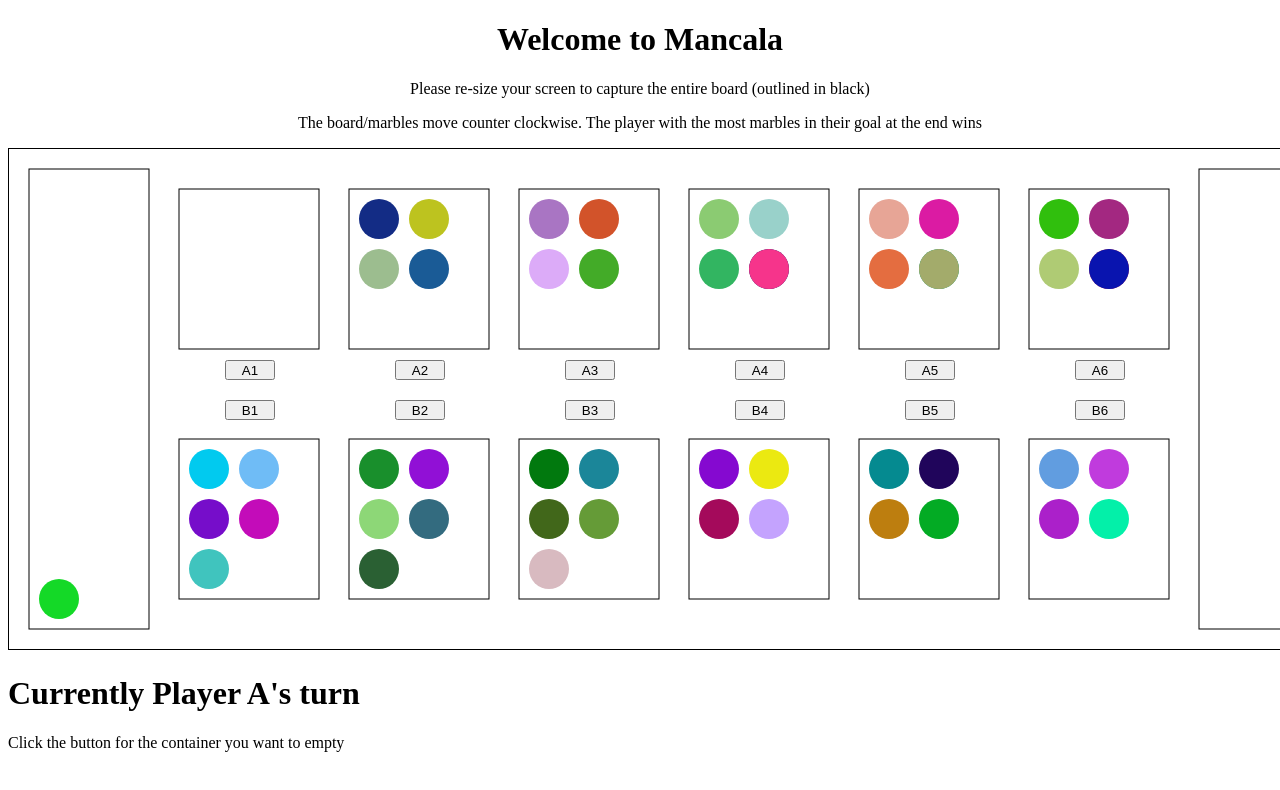
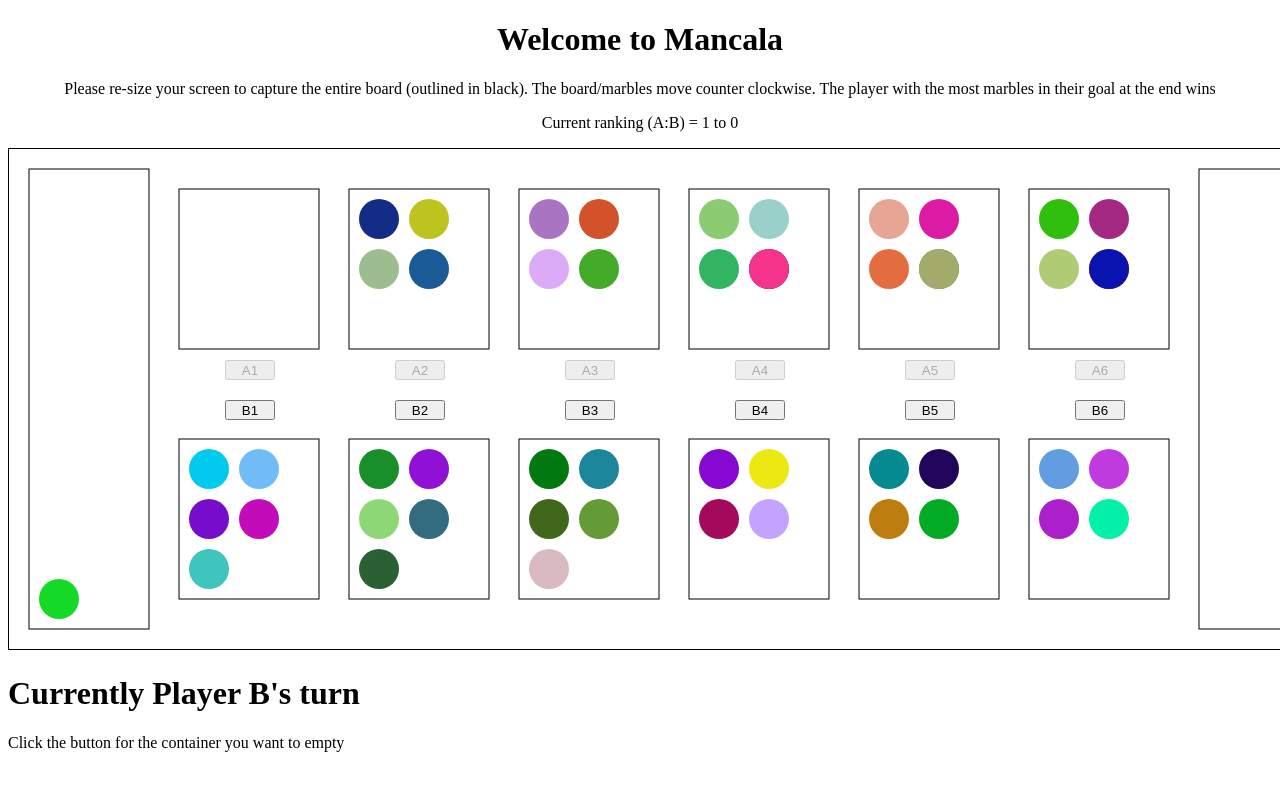
Before and after one commit to mschoeni179/mancala, a plain HTML site: page proj1_js/board.html in a window 1280 px wide. Both pictures are taken after a click on the button "A1". Shown: the top 790 px of the page. Drawn offline with Linux system fonts and the light colour scheme.

Commit message:
implemented turn switching, finished game

```diff
--- a/proj1_js/board.html
+++ b/proj1_js/board.html
@@ -14,13 +14,13 @@
 
 <div id="text" style="text-align:center">
   <h1>Welcome to Mancala</h1>
-  <p>Please re-size your screen to capture the entire board (outlined in black)</p>
-  <p>The board/marbles move counter clockwise. The player with the most marbles in their goal at the end wins</p>
+  <p>Please re-size your screen to capture the entire board (outlined in black). The board/marbles move counter clockwise. The player with the most marbles in their goal at the end wins</p>
+  <p id="ranking">Current ranking (A:B) =  0 to 0</p>
 </div>
 <canvas id="canvas" width="1330" height="500" style="border:1px solid #000000;"> </canvas>
-<script src="game.js"></script>
 
 <h1 id="turn">Currently Player A's turn</h1>
 <p>Click the button for the container you want to empty</p>
 </body>
+<script src="game.js"></script>
 </html>
--- a/proj1_js/game.js
+++ b/proj1_js/game.js
@@ -55,79 +55,61 @@ var board = {
     }
 }
 function switchTurn(p1) {
-  if (p1) {
-    document.getElementById("A1").hidden = false;
-    document.getElementById("A2").hidden = false;
-    document.getElementById("A4").hidden = false;
-    document.getElementById("A3").hidden = false;
-    document.getElementById("A5").hidden = false;
-    document.getElementById("A6").hidden = false;
-    document.getElementById("B1").hidden = true;
-    document.getElementById("B2").hidden = true;
-    document.getElementById("B4").hidden = true;
-    document.getElementById("B3").hidden = true;
-    document.getElementById("B5").hidden = true;
-    document.getElementById("B6").hidden = true;
-
+  let r = getTotals();
+  document.getElementById("ranking").innerHTML = "Current ranking (A:B) =  " +r[0] +  " to " + r[1];
+  if (checkWinner()) {
+    document.getElementById("turn").innerHTML = "Game over!";
+    //window.alert("")
+    document.getElementById("B1").disabled = true;
+    document.getElementById("B2").disabled = true;
+    document.getElementById("B4").disabled = true;
+    document.getElementById("B3").disabled = true;
+    document.getElementById("B5").disabled = true;
+    document.getElementById("B6").disabled = true;
+    document.getElementById("A1").disabled = true;
+    document.getElementById("A2").disabled = true;
+    document.getElementById("A4").disabled = true;
+    document.getElementById("A3").disabled = true;
+    document.getElementById("A5").disabled = true;
+    document.getElementById("A6").disabled = true;
   }
   else {
-    document.getElementById("B1").hidden = false;
-    document.getElementById("B2").hidden = false;
-    document.getElementById("B4").hidden = false;
-    document.getElementById("B3").hidden = false;
-    document.getElementById("B5").hidden = false;
-    document.getElementById("B6").hidden = false;
-    document.getElementById("A1").hidden = true;
-    document.getElementById("A2").hidden = true;
-    document.getElementById("A4").hidden = true;
-    document.getElementById("A3").hidden = true;
-    document.getElementById("A5").hidden = true;
-    document.getElementById("A6").hidden = true;
+    if (p1) {
+      document.getElementById("turn").innerHTML = "Currently Player A's turn";
+      document.getElementById("A1").disabled = false;
+      document.getElementById("A2").disabled = false;
+      document.getElementById("A4").disabled = false;
+      document.getElementById("A3").disabled = false;
+      document.getElementById("A5").disabled = false;
+      document.getElementById("A6").disabled = false;
+      document.getElementById("B1").disabled = true;
+      document.getElementById("B2").disabled = true;
+      document.getElementById("B4").disabled = true;
+      document.getElementById("B3").disabled = true;
+      document.getElementById("B5").disabled = true;
+      document.getElementById("B6").disabled = true;
+
+    }
+    else {
+      document.getElementById("turn").innerHTML = "Currently Player B's turn";
+      document.getElementById("B1").disabled = false;
+      document.getElementById("B2").disabled = false;
+      document.getElementById("B4").disabled = false;
+      document.getElementById("B3").disabled = false;
+      document.getElementById("B5").disabled = false;
+      document.getElementById("B6").disabled = false;
+      document.getElementById("A1").disabled = true;
+      document.getElementById("A2").disabled = true;
+      document.getElementById("A4").disabled = true;
+      document.getElementById("A3").disabled = true;
+      document.getElementById("A5").disabled = true;
+      document.getElementById("A6").disabled = true;
 
 
+    }
   }
 
 }
-
-// var aContainer = {
-//   num : 0,
-//   marbles : new Array(0),
-//   increment : function() {
-//     this.num = this.num + 1;
-//   },
-//   getCount : function() {
-//     return this.num;
-//   },
-//   addMarble : function(marbleNew) {
-//     this.increment();
-//     let n = this.getCount();
-//     this.marbles[n-1] = marbleNew
-
-//   },
-//   getMarbles : function() {
-//     return this.marbles;
-//   }
-// }
-
-// var bContainer = {
-//   num : 0,
-//   marbles : new Array(0),
-//   increment : function() {
-//     this.num = this.num + 1;
-//   },
-//   getCount : function() {
-//     return this.num;
-//   },
-//   addMarble : function(marbleNew) {
-//     this.increment();
-//     let n = this.getCount();
-//     this.marbles[n-1] = marbleNew
-
-//   },
-//   getMarbles : function() {
-//     return this.marbles;
-//   }
-// }
 
 class Slot {
   constructor(name, position, button) {
@@ -255,7 +237,7 @@ function movep2(slot) {
       {
         playAgain = true;
       }
-      else if (slotArr[slotIndex].getCount() == 1 && slotIndex < 7)
+      else if (slotArr[slotIndex].getCount() == 1 && slotIndex < 7 && opposite.getCount() > 0)
       {
         window.setTimeout(function(){
           let pocket = slotArr[slotIndex];
@@ -272,14 +254,18 @@ function movep2(slot) {
           }
           opposite.emptyContents();
         } , 1000);
-        window.alert("You stole player 1's marbles!");
+        window.alert("You stole Player A's marbles!");
 
       }
     }
   }
-
+  let r = getTotals();
+  document.getElementById("ranking").innerHTML = "Current ranking (A:B) =  " +r[0] +  " to " + r[1];
   slot.emptyContents();
-  return playAgain;
+  turn1 = !playAgain
+  if (!playAgain) {
+    switchTurn(true);
+  }
 }
 
 function movep1(slot) {
@@ -318,7 +304,7 @@ function movep1(slot) {
       {
         playAgain = true;
       }
-      else if (slotArr[slotIndex].getCount() == 1 && slotIndex > 7)
+      else if (slotArr[slotIndex].getCount() == 1 && slotIndex > 7 && opposite.getCount() > 0)
       {
         window.setTimeout(function(){
           let pocket = slotArr[slotIndex];
@@ -335,19 +321,18 @@ function movep1(slot) {
           }
           opposite.emptyContents();
         } , 1000);
-        window.alert("You stole player 2's marbles!");
+        window.alert("You stole Player B's marbles!");
       }
     }
 
   }
-
-  //check if is single marble across from other marbles
-  //take if so :)
-
-
-
+  let r = getTotals();
+  document.getElementById("ranking").innerHTML = "Current ranking (A:B) =  " +r[0] +  " to " + r[1];
   slot.emptyContents();
-  return playAgain;
+  turn1 = playAgain;
+  if (!playAgain) {
+    switchTurn(false);
+  }
 }
 
 function getCoor(p1, slot, marble) {
@@ -392,6 +377,33 @@ function getCoor(p1, slot, marble) {
   }
   return coor;
 }
+
+function getTotals() {
+  var total = new Array(2)
+  total[0] = a_pocket.getCount();
+  total[1] = b_pocket.getCount();
+  return total;
+}
+
+function checkWinner() {
+  var i = 1;
+  var a_marb = 0;
+  var b_marb = 0;
+  for (i=1; i< 7; i++) {
+    b_marb += slotArr[i].getCount();
+  }
+  for (i=8; i< 14; i++) {
+    a_marb += slotArr[i].getCount();
+  }
+  if (a_marb == 0 || b_marb == 0) {
+    return true;
+  }
+  else {
+    return false;
+  }
+
+}
+
 function setUp(){
     document.getElementById("A1").addEventListener("click", () => movep1(s13));
     document.getElementById("A2").addEventListener("click", () => movep1(s12));
@@ -405,21 +417,6 @@ function setUp(){
     document.getElementById("B4").addEventListener("click", () => movep2(s4));
     document.getElementById("B5").addEventListener("click", () => movep2(s5));
     document.getElementById("B6").addEventListener("click", () => movep2(s6));
-    // document.getElementById("A1").onclick =  movep1(s13);
-    // document.getElementById("A2").onclick =  movep1(s12);
-    // document.getElementById("A3").onclick =  movep1(s11);;
-    // document.getElementById("A4").onclick =  movep1(s10);;
-    // document.getElementById("A5").onclick =  movep1(s9);;
-    // document.getElementById("A6").onclick =  movep1(s8);;
-    // document.getElementById("B1").addEventListener("click", movep2(s1));
-    // document.getElementById("B2").addEventListener("click", movep2(s2));
-    // document.getElementById("B4").addEventListener("click", movep2(s3));
-    // document.getElementById("B3").addEventListener("click", movep2(s4));
-    // document.getElementById("B5").addEventListener("click", movep2(s5));
-    // document.getElementById("B6").addEventListener("click", movep2(s6));
-    // document.getElementById("A1").onclick = function() {
-    //   console.log("hiiiiii");
-    // }
 }
 
 board.start();
@@ -519,16 +516,6 @@ s5.start4(b51, b52, b53, b54);
 s6.start4(b61, b62, b63, b64);
 
 var slotArr = [a_pocket, s1, s2, s3, s4, s5, s6, b_pocket, s8, s9, s10, s11, s12, s13];
-
+var turn1 = true;
 setUp();
-//switchTurn(true);
-
-// console.log(movep2(s5));
-// movep2(s1);
-
-// console.log(s10);
-// console.log(s9);
-
-// movep1(s10);
-// movep1(s11);
-// movep1(s12);
+switchTurn(true);
```
